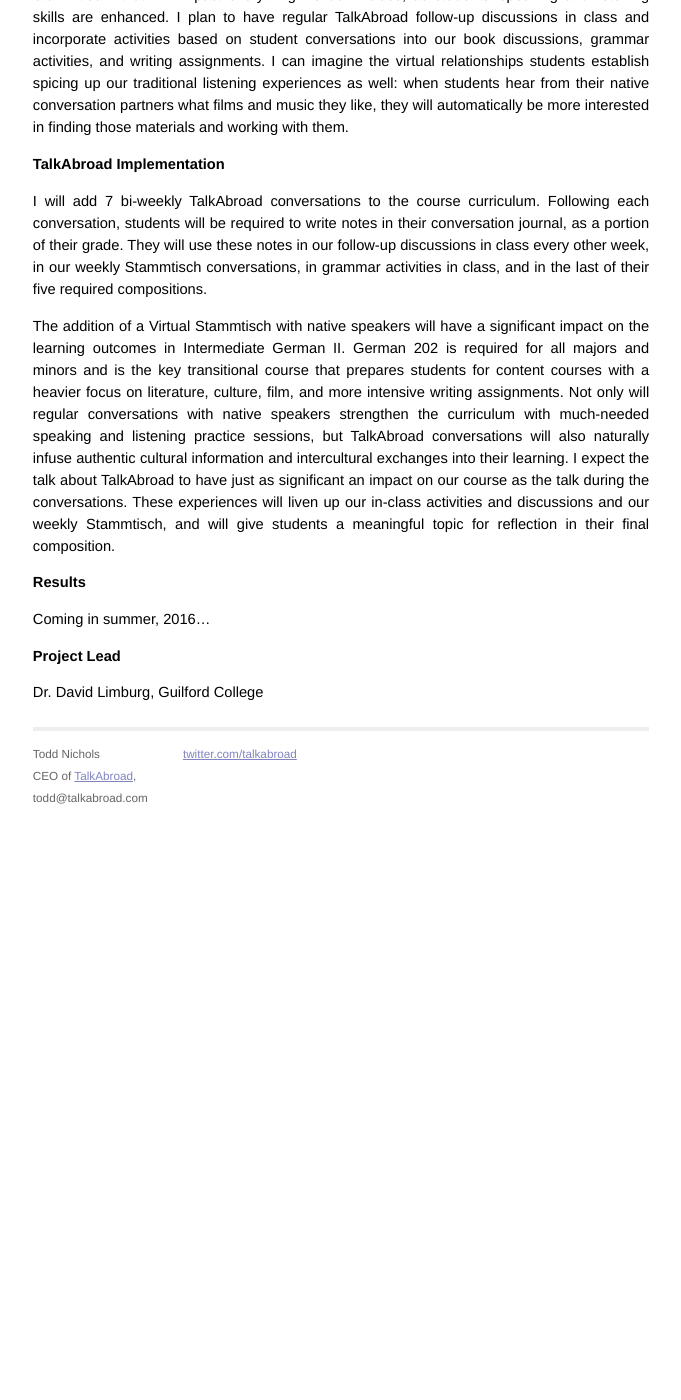
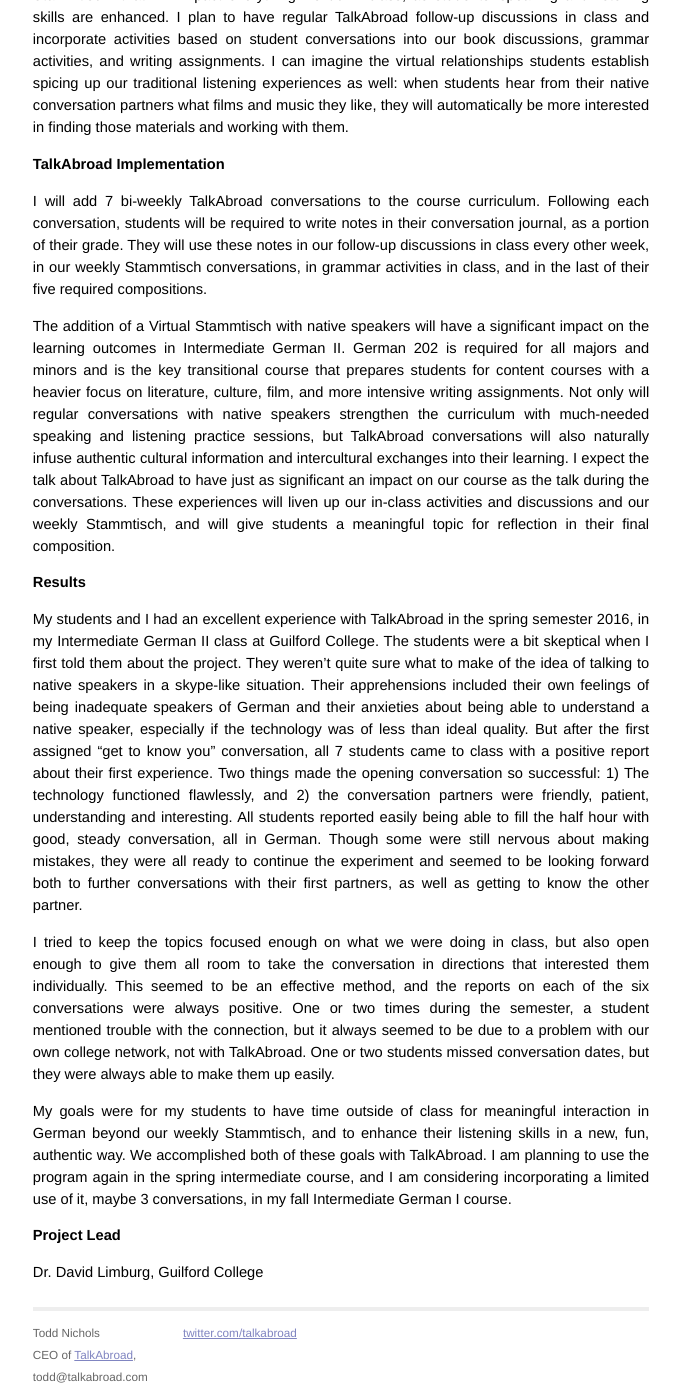
Before and after one commit to toddnichols/toddnichols.github.io, a Jekyll site: the page built from _posts/2016-01-14-david-limburg-guilford.md, in a window 1280 px wide and 1400 px high, scrolled down 1021 px. Shown: the whole window, without its empty margins (299-980 px from the left). Built offline with Jekyll 4.4.1, drawn with Linux system fonts in a browser that asks for light colours; before the commit the page ends 1841 px from its top, so only the background shows below that.

```diff
--- a/_posts/2016-01-14-david-limburg-guilford.md
+++ b/_posts/2016-01-14-david-limburg-guilford.md
@@ -31,7 +31,13 @@ The addition of a Virtual Stammtisch with native speakers will have a significan
 
 ## Results
 
-Coming in summer, 2016...
+My students and I had an excellent experience with TalkAbroad in the spring semester 2016, in my Intermediate German II class at Guilford College.  The students were a bit skeptical when I first told them about the project.  They weren’t quite sure what to make of the idea of talking to native speakers in a skype-like situation.  Their apprehensions included their own feelings of being inadequate speakers of German and their anxieties about being able to understand a native speaker, especially if the technology was of less than ideal quality.
+But after the first assigned “get to know you” conversation, all 7 students came to class with a positive report about their first experience.  Two things made the opening conversation so successful: 1) The technology functioned flawlessly, and 2) the conversation partners were friendly, patient, understanding and interesting.  All students reported easily being able to fill the half hour with good, steady conversation, all in German.  Though some were still nervous about making mistakes, they were all ready to continue the experiment and seemed to be looking forward both to further conversations with their first partners, as well as getting to know the other partner.
+
+I tried to keep the topics focused enough on what we were doing in class, but also open enough to give them all room to take the conversation in directions that interested them individually.  This seemed to be an effective method, and the reports on each of the six conversations were always positive.  One or two times during the semester, a student mentioned trouble with the connection, but it always seemed to be due to a problem with our own college network, not with TalkAbroad.  One or two students missed conversation dates, but they were always able to make them up easily.
+
+My goals were for my students to have time outside of class for meaningful interaction in German beyond our weekly Stammtisch, and to enhance their listening skills in a new, fun, authentic way.  We accomplished both of these goals with TalkAbroad.  I am planning to use the program again in the spring intermediate course, and I am considering incorporating a limited use of it, maybe 3 conversations, in my fall Intermediate German I course.
+
 
 ## Project Lead
 
```
Also changed, not shown: _drafts/2015-09-11-jennifer-barajas-bradley-university.md (renamed from _posts/2015-09-11-jennifer-barajas-bradley-university.md, +4 -1 lines).
